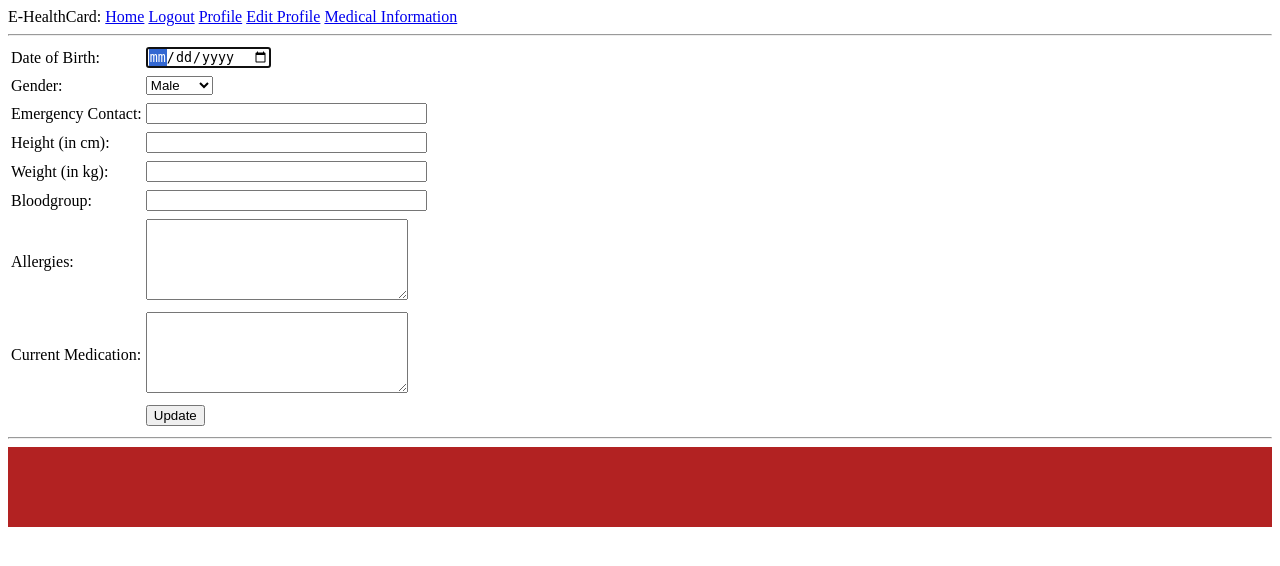
After one commit to ninadsachania/e-healthcard, a Flask app: page /user/edit_static_info in a window 1280 px wide. The commit adds this page. Shown: the top 566 px of the page. Run offline with Flask 2, Linux system fonts and the light colour scheme; the visitor is signed in with stand-in values (Sample User, id 1); data comes from the database, SQL or seed files in the repository; both versions use the stored data as it was after the commit; data that the repository does not hold is empty.

Commit message:
Add ability to add 'static_information'

```diff
--- a/app/forms.py
+++ b/app/forms.py
@@ -1,7 +1,8 @@
 from flask_wtf import FlaskForm
-from wtforms import StringField, PasswordField, BooleanField, SubmitField, TextAreaField
-from wtforms.validators import DataRequired, EqualTo, Email, ValidationError
-from wtforms.fields.html5 import EmailField, TelField
+from wtforms import StringField, PasswordField, BooleanField, SubmitField, TextAreaField, \
+    SelectField, IntegerField
+from wtforms.validators import DataRequired, EqualTo, Email, ValidationError, Length
+from wtforms.fields.html5 import EmailField, TelField, DateField
 from app.models import User
 
 
@@ -58,3 +59,16 @@ class PasswordResetForm(FlaskForm):
         DataRequired()])
     new_password = PasswordField('New Password:', validators=[DataRequired()])
     submit = SubmitField('Change')
+
+
+class StaticInformationForm(FlaskForm):
+    gender = SelectField('Gender:', choices=[('Male', 'Male'), ('Female', 'Female')], validators=[DataRequired()])
+    dob = DateField('Date of Birth:', validators=[DataRequired()])
+    emergency_contact = StringField('Emergency Contact:', validators=[
+        DataRequired(), Length(min=10, max=10, message="Length should be 10")])
+    height = StringField('Height (in cm):')
+    weight = StringField('Weight (in kg):')
+    bloodgroup = StringField('Bloodgroup:', validators=[DataRequired()])
+    allergies = TextAreaField('Allergies:')
+    current_medication = TextAreaField('Current Medication:')
+    submit = SubmitField('Update')
--- a/app/models.py
+++ b/app/models.py
@@ -37,3 +37,16 @@ class User(UserMixin, db.Model):
         digest = md5(self.email.lower().encode('utf-8')).hexdigest()
         url = 'https://www.gravatar.com/avatar/{}?d=identicon&s={}'
         return url.format(digest, size)
+
+
+class StaticInformation(db.Model):
+    id = db.Column(db.Integer, primary_key=True)
+    user_id = db.Column(db.Integer, db.ForeignKey('user.id'))
+    gender = db.Column(db.String(16), nullable=False)
+    dob = db.Column(db.DateTime, nullable=False)
+    emergency_contact = db.Column(db.String(10), nullable=False)
+    height = db.Column(db.Integer, nullable=True)
+    weight = db.Column(db.Float, nullable=True)
+    bloodgroup = db.Column(db.String(3), nullable=False)
+    allergies = db.Column(db.String(512), nullable=True)
+    current_medication = db.Column(db.String(512), nullable=True)
--- a/app/routes.py
+++ b/app/routes.py
@@ -1,7 +1,8 @@
 from flask import render_template, flash, redirect, url_for, request
 from app import app, db
-from app.forms import LoginForm, RegistrationForm, EditProfileForm, PasswordResetForm
-from app.models import User
+from app.forms import LoginForm, RegistrationForm, EditProfileForm, PasswordResetForm, \
+    StaticInformationForm
+from app.models import User, StaticInformation
 from flask_login import current_user, login_user, logout_user, login_required
 from werkzeug.urls import url_parse
 
@@ -127,5 +128,73 @@ def change_password():
     return render_template('change_password.html', title="Change Password", form=form)
 
 
+@app.route('/user/information')
+@login_required
+def medical_information():
+    return render_template('medical_information.html', title='Medical Information')
+
+
+@app.route('/user/static_info')
+@login_required
+def static_info():
+    info = StaticInformation.query.filter_by(id=current_user.id).first()
+    return render_template('static_info.html', title='Static Information', info=info)
+
+
+@app.route('/user/edit_static_info', methods=['POST', 'GET'])
+@login_required
+def edit_static_info():
+    # TODO: Cleanup & better representation of data
+    form = StaticInformationForm()
+
+    if form.validate_on_submit():
+        current_info = StaticInformation.query.filter_by(id=current_user.id).first()
+
+        if current_info:
+            current_info.dob = form.dob.data
+            current_info.gender = form.gender.data
+            current_info.emergency_contact = form.emergency_contact.data
+            current_info.height = form.height.data
+            current_info.weight = form.weight.data
+            current_info.bloodgroup = form.bloodgroup.data
+            current_info.allergies = form.allergies.data
+            current_info.current_medication = form.current_medication.data
+            db.session.commit()
+
+            flash('Information updated!')
+        else:
+            info = StaticInformation(
+                user_id=current_user.id,
+                gender=form.gender.data,
+                dob=form.dob.data,
+                emergency_contact=form.emergency_contact.data,
+                height=form.height.data,
+                weight=form.weight.data,
+                bloodgroup=form.bloodgroup.data,
+                allergies=form.allergies.data,
+                current_medication=form.current_medication.data
+            )
+            db.session.add(info)
+            db.session.commit()
+
+            flash('Information created!')
+
+        return redirect(url_for('static_info'))
+    elif request.method == 'GET':
+        current_info = StaticInformation.query.filter_by(id=current_user.id).first()
+
+        if current_info:
+            form.dob.data = current_info.dob
+            form.gender.data = current_info.gender
+            form.emergency_contact.data = current_info.emergency_contact
+            form.height.data = current_info.height
+            form.weight.data = current_info.weight
+            form.bloodgroup.data = current_info.bloodgroup
+            form.allergies.data = current_info.allergies
+            form.current_medication.data = current_info.current_medication
+
+    return render_template('edit_static_info.html', title='Edit Static Information', form=form)
+
+
 if __name__ == '__main__':
     app.run(debug=True)
--- a/app/templates/base.html
+++ b/app/templates/base.html
@@ -25,6 +25,7 @@
         <a href="{{ url_for('logout') }}">Logout</a>
         <a href="{{ url_for('account', id=current_user.id) }}">Profile</a>
         <a href="{{ url_for('edit_profile') }}">Edit Profile</a>
+        <a href="{{ url_for('medical_information') }}">Medical Information</a>
         {% endif %}
     </div>
     {% with messages = get_flashed_messages() %}
--- /dev/null
+++ b/app/templates/edit_static_info.html
@@ -0,0 +1,118 @@
+{% extends 'base.html' %}
+
+{% block content %}
+<form action="" method="post" novalidate>
+    {{ form.hidden_tag() }}
+    <table>
+        <tr>
+            <td>{{ form.dob.label }}</td>
+            <td>{{ form.dob(autofocus=True, size="32") }}</td>
+        </tr>
+        <tr>
+            <td></td>
+            <td>
+                {% for error in form.dob.errors %}
+                <span class="form-error">[{{ error }}]</span>
+                {% endfor %}
+            </td>
+        </tr>
+
+        <tr>
+            <td>{{ form.gender.label }}</td>
+            <td>{{ form.gender() }}</td>
+        </tr>
+        <tr>
+            <td></td>
+            <td>
+                {% for error in form.gender.errors %}
+                <span class="form-error">[{{ error }}]</span>
+                {% endfor %}
+            </td>
+        </tr>
+
+        <tr>
+            <td>{{ form.emergency_contact.label }}</td>
+            <td>{{ form.emergency_contact(size="32", maxlength="10", minlength="10") }}</td>
+        </tr>
+        <tr>
+            <td></td>
+            <td>
+                {% for error in form.emergency_contact.errors %}
+                <span class="form-error">[{{ error }}]</span>
+                {% endfor %}
+            </td>
+        </tr>
+
+        <tr>
+            <td>{{ form.height.label }}</td>
+            <td>{{ form.height(size="32") }}</td>
+        </tr>
+        <tr>
+            <td></td>
+            <td>
+                {% for error in form.height.errors %}
+                <span class="form-error">[{{ error }}]</span>
+                {% endfor %}
+            </td>
+        </tr>
+
+        <tr>
+            <td>{{ form.weight.label }}</td>
+            <td>{{ form.weight(size="32") }}</td>
+        </tr>
+        <tr>
+            <td></td>
+            <td>
+                {% for error in form.weight.errors %}
+                <span class="form-error">[{{ error }}]</span>
+                {% endfor %}
+            </td>
+        </tr>
+
+        <tr>
+            <td>{{ form.bloodgroup.label }}</td>
+            <td>{{ form.bloodgroup(size="32", maxlength="3") }}</td>
+        </tr>
+        <tr>
+            <td></td>
+            <td>
+                {% for error in form.bloodgroup.errors %}
+                <span class="form-error">[{{ error }}]</span>
+                {% endfor %}
+            </td>
+        </tr>
+
+        <tr>
+            <td>{{ form.allergies.label }}</td>
+            <td>{{ form.allergies(rows="5", cols="30") }}</td>
+        </tr>
+        <tr>
+            <td></td>
+            <td>
+                {% for error in form.allergies.errors %}
+                <span class="form-error">[{{ error }}]</span>
+                {% endfor %}
+            </td>
+        </tr>
+
+        <tr>
+            <td>{{ form.current_medication.label }}</td>
+            <td>{{ form.current_medication(rows="5", cols="30") }}</td>
+        </tr>
+        <tr>
+            <td></td>
+            <td>
+                {% for error in form.current_medication.errors %}
+                <span class="form-error">[{{ error }}]</span>
+                {% endfor %}
+            </td>
+        </tr>
+
+        <tr>
+            <td></td>
+            <td>{{ form.submit() }}</td>
+        </tr>
+
+    </table>
+</form>
+{% endblock %}
```
Also changed, not shown: app/templates/medical_information.html (added, +8 -0 lines), app/templates/static_info.html (added, +42 -0 lines), app.db.
